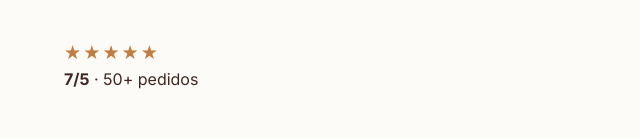
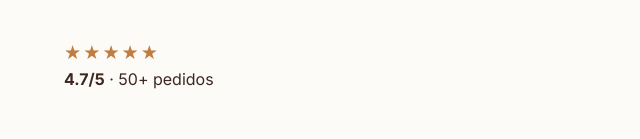
Before and after one commit to ramarstudio/HealthyLife, a plain HTML site: page index.html in a window 1280 px wide. Shown: the part 678-817 px from the top of the page, 0-640 px from the left. Drawn offline with Linux system fonts and the light colour scheme.

Commit message:
fix: valoración 4.7/5

```diff
--- a/index.html
+++ b/index.html
@@ -52,7 +52,7 @@
                 <div class="hero-proof">
                     <div class="proof-stars">
                         <div class="stars-row">★★★★★</div>
-                        <div class="proof-label"><b>7/5</b> · 50+ pedidos</div>
+                        <div class="proof-label"><b>4.7/5</b> · 50+ pedidos</div>
                     </div>
                 </div>
             </div>
```
